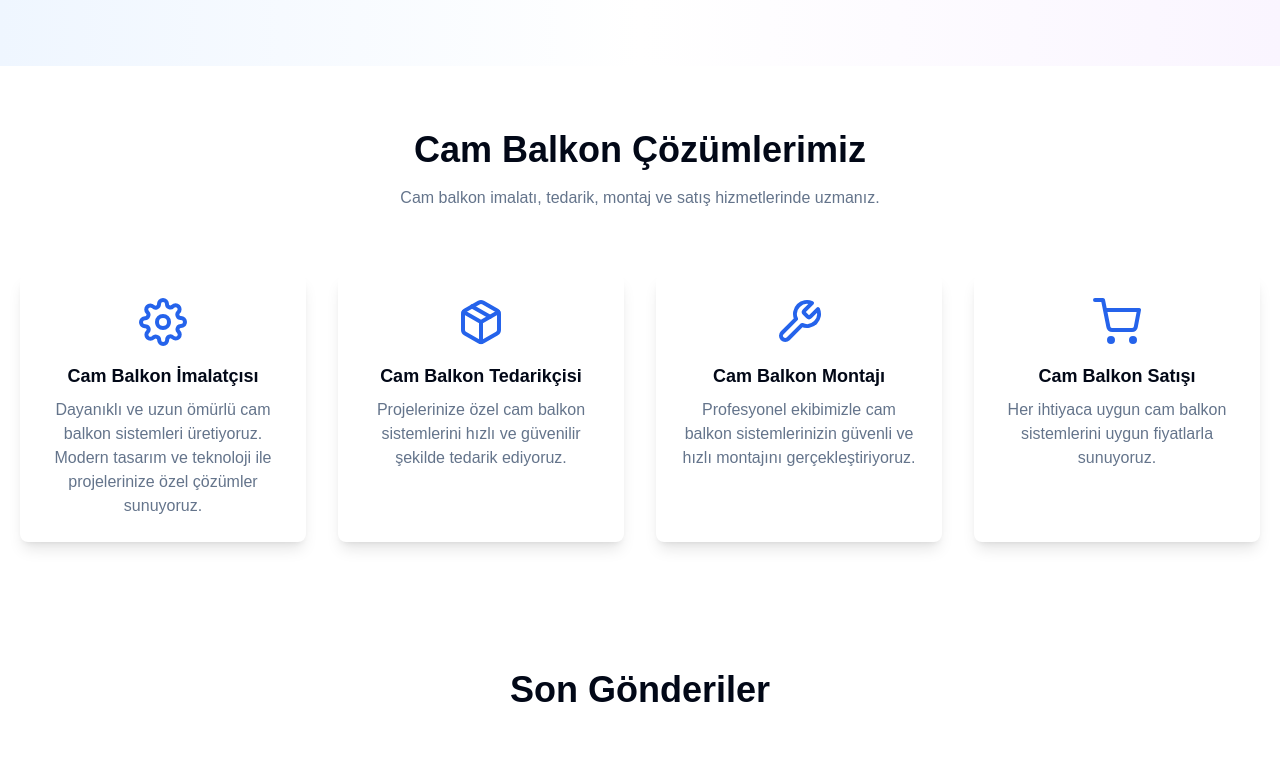
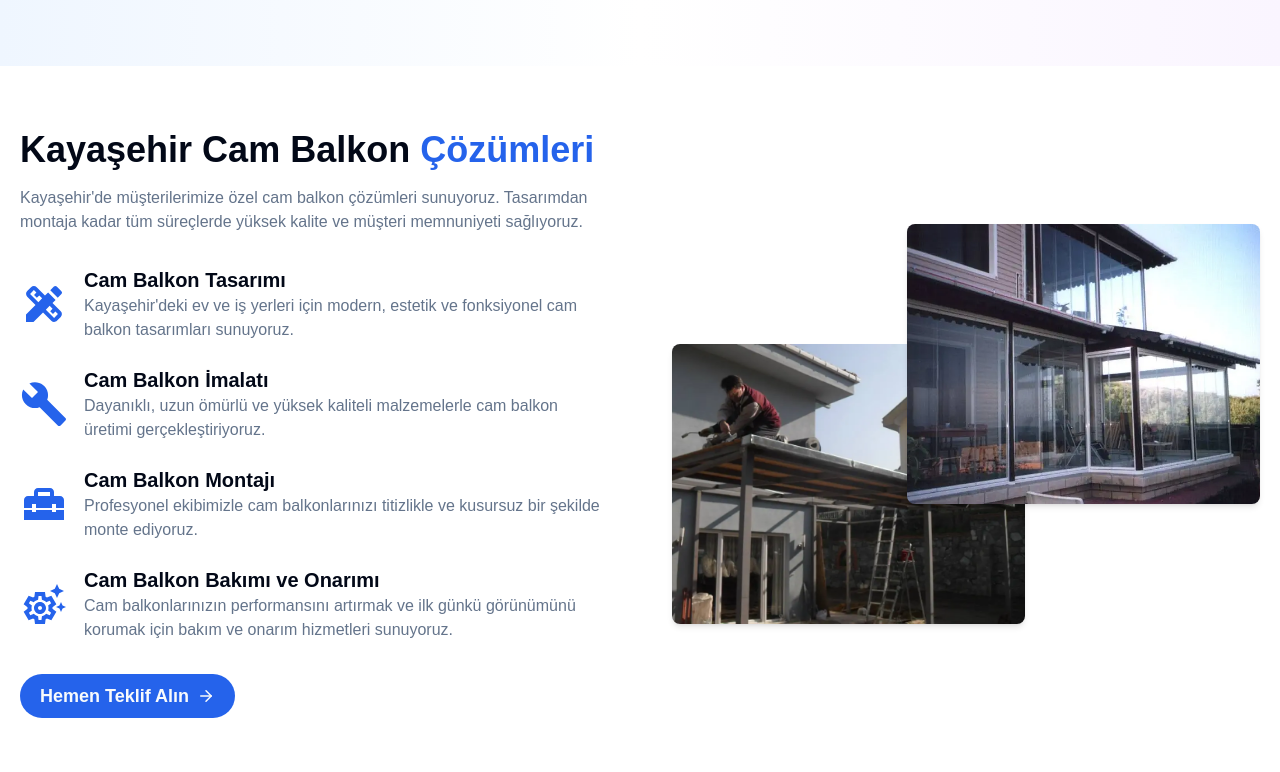
Before and after one commit to yunusmertofficial/kayasehircambalkon, a Next.js app: page / in a window 1280 px wide. Shown: the part 1962-2734 px from the top of the page. Built offline with nearby package versions, Linux system fonts and the light colour scheme.

Commit message:
Refactor ButtonLink component and update Commitments and Solutions sections for improved content clarity and organization

```diff
--- a/src/components/ButtonLink.tsx
+++ b/src/components/ButtonLink.tsx
@@ -15,11 +15,10 @@ const ButtonLink: React.FC<ButtonLinkProps> = ({
   additionalClass,
 }) => {
   return (
-    <div className="text-center">
     <Link
       href={href}
       className={cx(
-          "inline-flex items-center justify-center gap-2 px-5 py-2 bg-primary text-primary-foreground text-lg font-medium rounded-full hover:bg-primary-foreground hover:text-primary transition-all group",
+        "inline-flex items-center justify-center gap-2 px-5 py-2 bg-primary text-primary-foreground text-lg font-bold rounded-full hover:bg-primary-foreground hover:text-primary transition-all group",
         additionalClass // Eğer ekstra bir class varsa ekle
       )}
       aria-label={text}
@@ -27,7 +26,6 @@ const ButtonLink: React.FC<ButtonLinkProps> = ({
       {text}
       <FiArrowRight className="group-hover:translate-x-1 transition-transform" />
     </Link>
-    </div>
   );
 };
 
--- a/src/components/sections/Commitments/index.tsx
+++ b/src/components/sections/Commitments/index.tsx
@@ -5,21 +5,21 @@ const Commitments = () => {
   const cards = [
     {
       icon: <FaShieldAlt />,
-      title: "Garantili Hizmet",
+      title: "Garantili Cam Balkon Hizmeti",
       description:
-        "Verdiğimiz hizmetler doğrultusunda belirli periyotlarla garanti sunuyoruz.",
+        "Kayaşehir'de garantili cam balkon çözümleriyle uzun ömürlü kalite sunuyoruz.",
     },
     {
       icon: <FaHeadset />,
-      title: "7/24 Destek",
+      title: "7/24 Cam Balkon Destek",
       description:
-        "Acil veya normal durumlar için 7/24 destek hizmeti sunuyoruz.",
+        "Kayaşehir cam balkon hizmetlerinde 7/24 destekle her zaman yanınızdayız.",
     },
     {
       icon: <FaUsers />,
       title: "10 Bin+ Mutlu Müşteri",
       description:
-        "İstanbul'da 15 yıllık deneyimimizle 10 bin mutlu müşteri referansına ulaştık.",
+        "15 yıllık tecrübeyle İstanbul'da 10.000’den fazla mutlu müşteri referansına sahibiz.",
     },
   ];
 
--- a/src/components/sections/LastPosts/index.tsx
+++ b/src/components/sections/LastPosts/index.tsx
@@ -9,7 +9,7 @@ export default function LastPost() {
   const lastPosts = posts.slice(0, 3);
   return (
     <AnimatedSection>
-      <section aria-label="Son Gönderiler" className="py-16">
+      <section aria-label="Son Gönderiler" className="py-1">
         <Container>
           {/* Başlık ve Buton */}
           <header className="text-center mb-16">
@@ -31,11 +31,13 @@ export default function LastPost() {
               />
             ))}
           </div>
-          <ButtonLink
-            href="/iletisim"
-            text="Daha Fazla Görüntüle"
-            additionalClass="mt-5"
-          />
+          <div className="text-center">
+            <ButtonLink
+              href="/iletisim"
+              text="Daha Fazla Görüntüle"
+              additionalClass="mt-8"
+            />
+          </div>
         </Container>
       </section>
     </AnimatedSection>
--- a/src/components/sections/Solutions/index.tsx
+++ b/src/components/sections/Solutions/index.tsx
@@ -1,67 +1,116 @@
 "use client";
 import React from "react";
-import { FiSettings, FiPackage, FiTool, FiShoppingCart } from "react-icons/fi";
+import Image from "next/image";
+import {
+  MdDesignServices,
+  MdBuild,
+  MdHomeRepairService,
+  MdOutlineSettingsSuggest,
+} from "react-icons/md";
 import Container from "@/components/Container";
-import SolutionCard from "@/components/SolutionCard";
 import AnimatedSection from "@/components/AnimatedSection";
+import ButtonLink from "@/components/ButtonLink";
 
-const Solutions = () => {
-  const services = [
+const KayaSehirCamBalkon = () => {
+  const solutions = [
     {
-      title: "Cam Balkon İmalatçısı",
+      title: "Cam Balkon Tasarımı",
       description:
-        "Dayanıklı ve uzun ömürlü cam balkon sistemleri üretiyoruz. Modern tasarım ve teknoloji ile projelerinize özel çözümler sunuyoruz.",
-      icon: <FiSettings />,
+        "Kayaşehir'deki ev ve iş yerleri için modern, estetik ve fonksiyonel cam balkon tasarımları sunuyoruz.",
+      icon: <MdDesignServices />,
     },
     {
-      title: "Cam Balkon Tedarikçisi",
+      title: "Cam Balkon İmalatı",
       description:
-        "Projelerinize özel cam balkon sistemlerini hızlı ve güvenilir şekilde tedarik ediyoruz.",
-      icon: <FiPackage />,
+        "Dayanıklı, uzun ömürlü ve yüksek kaliteli malzemelerle cam balkon üretimi gerçekleştiriyoruz.",
+      icon: <MdBuild />,
     },
     {
       title: "Cam Balkon Montajı",
       description:
-        "Profesyonel ekibimizle cam balkon sistemlerinizin güvenli ve hızlı montajını gerçekleştiriyoruz.",
-      icon: <FiTool />,
+        "Profesyonel ekibimizle cam balkonlarınızı titizlikle ve kusursuz bir şekilde monte ediyoruz.",
+      icon: <MdHomeRepairService />,
     },
     {
-      title: "Cam Balkon Satışı",
+      title: "Cam Balkon Bakımı ve Onarımı",
       description:
-        "Her ihtiyaca uygun cam balkon sistemlerini uygun fiyatlarla sunuyoruz.",
-      icon: <FiShoppingCart />,
+        "Cam balkonlarınızın performansını artırmak ve ilk günkü görünümünü korumak için bakım ve onarım hizmetleri sunuyoruz.",
+      icon: <MdOutlineSettingsSuggest />,
     },
   ];
 
   return (
     <AnimatedSection>
       <section
-        className="py-16 animate-fadeIn"
-        aria-labelledby="solutions-title"
+        className="py-16 animate-fadeIn bg-light"
+        aria-labelledby="kayasehir-title"
       >
         <Container>
-          <header className="text-center mb-16">
-            <h3
-              id="completed-projects-title"
-              className="text-4xl font-bold text-foreground"
-            >
-              Cam Balkon Çözümlerimiz
-            </h3>
-            <p className="text-muted-foreground mt-4">
-              Cam balkon imalatı, tedarik, montaj ve satış hizmetlerinde
-              uzmanız.
-            </p>
-          </header>
+          <div className="grid grid-cols-1 lg:grid-cols-2 gap-16 items-center relative">
+            {/* Left Section */}
+            <div>
+              <h2
+                id="kayasehir-title"
+                className="text-4xl font-bold text-foreground"
+              >
+                Kayaşehir Cam Balkon{" "}
+                <span className="text-primary">Çözümleri</span>
+              </h2>
+              <p className="text-muted-foreground mt-4">
+                {`Kayaşehir'de müşterilerimize özel cam balkon çözümleri
+                sunuyoruz. Tasarımdan montaja kadar tüm süreçlerde yüksek kalite
+                ve müşteri memnuniyeti sağlıyoruz.`}
+              </p>
 
-          <div className="grid grid-cols-1 sm:grid-cols-2 lg:grid-cols-4 gap-8">
-            {services.map((service, index) => (
-              <SolutionCard
-                key={index}
-                title={service.title}
-                description={service.description}
-                icon={service.icon}
+              {/* Solutions Section */}
+              <div className="mt-8 space-y-6">
+                {solutions.map((solution, index) => (
+                  <div key={index} className="flex items-center">
+                    <div className="text-primary text-5xl mr-4">
+                      {solution.icon}
+                    </div>
+                    <div>
+                      <h3 className="text-xl font-bold text-foreground">
+                        {solution.title}
+                      </h3>
+                      <p className="text-muted-foreground">
+                        {solution.description}
+                      </p>
+                    </div>
+                  </div>
+                ))}
+              </div>
+
+              <ButtonLink
+                href="/iletisim"
+                text="Hemen Teklif Alın"
+                additionalClass="mt-8 text-lef"
               />
-            ))}
+            </div>
+
+            {/* Right Section with Positioned Images */}
+            <div className="relative w-full h-[400px]">
+              {/* Bottom-left Image */}
+              <div className="absolute bottom-0 left-0 w-[60%] h-[70%]">
+                <Image
+                  src="/images/cam-balkon1.webp"
+                  alt="Cam Balkon Tasarımı"
+                  layout="fill"
+                  objectFit="cover"
+                  className="rounded-lg shadow-md"
+                />
+              </div>
+              {/* Top-right Image */}
+              <div className="absolute top-0 right-0 w-[60%] h-[70%]">
+                <Image
+                  src="/images/cam-balkon2.webp"
+                  alt="Cam Balkon Montaj Hizmeti"
+                  layout="fill"
+                  objectFit="cover"
+                  className="rounded-lg shadow-md"
+                />
+              </div>
+            </div>
           </div>
         </Container>
       </section>
@@ -69,4 +118,4 @@ const Solutions = () => {
   );
 };
 
-export default Solutions;
+export default KayaSehirCamBalkon;
```
Also changed, not shown: public/images/cam-balkon1.webp (added), public/images/cam-balkon2.webp (added). Lines whose indentation alone changed are shown as unchanged.
